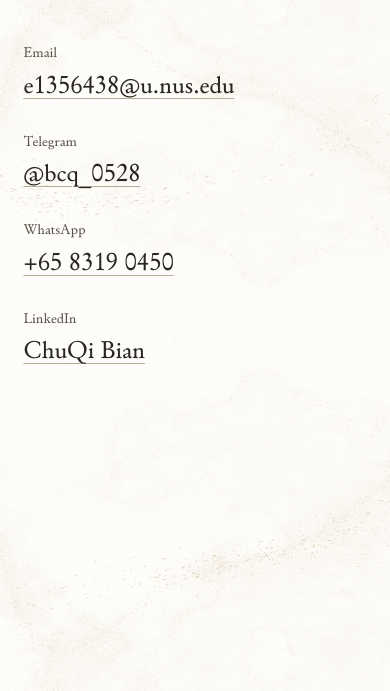
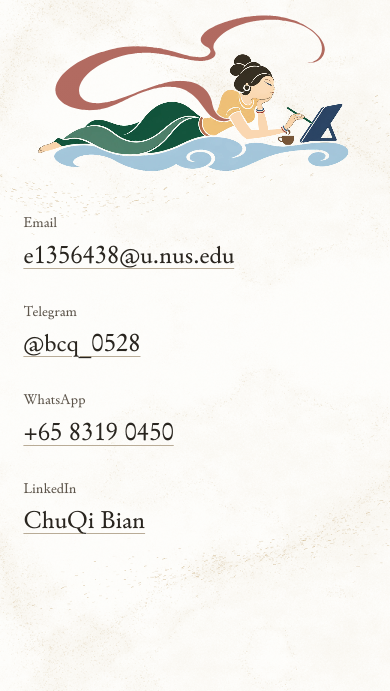
Before and after one commit to bianfolio/bianfolio.github.io, a plain HTML site: page contact.html in a window 390 px wide. Shown: the part 153-844 px from the top of the page. Drawn offline with Linux system fonts and the light colour scheme.

Commit message:
Introduce the coffee fairy on the responsive Contact page

```diff
--- a/contact.html
+++ b/contact.html
@@ -5,6 +5,24 @@
   <meta name="viewport" content="width=device-width, initial-scale=1">
   <title>Contact · Bian Chuqi</title>
   <link rel="stylesheet" href="style.css">
+  <script defer src="mascots/coffee-fairy/coffee-fairy.js?v=11-touch"></script>
+  <style>
+    .contact-page {
+      max-width: 1440px;
+      display: grid;
+      grid-template-columns: minmax(0, 1fr) minmax(0, 1.12fr);
+      grid-template-areas: "title fairy" "links fairy";
+      column-gap: clamp(1.5rem, 4vw, 4rem);
+    }
+    .contact-page h1 { grid-area: title; }
+    .contact-page .contact-list { grid-area: links; margin: 0; }
+    .contact-page coffee-fairy { grid-area: fairy; align-self: center; justify-self: center; --fairy-width: 680px; }
+    @media (max-width: 960px) {
+      .contact-page { grid-template-columns: minmax(0, 1fr); grid-template-areas: "title" "fairy" "links"; }
+      .contact-page h1 { margin-bottom: .25em; }
+      .contact-page coffee-fairy { --fairy-width: 420px; margin-block: .25rem 1.25rem; }
+    }
+  </style>
 </head>
 <body class="inner-page">
   <a class="skip" href="#main">Skip to content</a>
@@ -12,6 +30,7 @@
   <main id="main">
     <section class="details-page contact-page" aria-labelledby="page-title">
       <h1 id="page-title">Contact</h1>
+      <coffee-fairy></coffee-fairy>
       <dl class="contact-list">
         <div><dt>Email</dt><dd><a href="mailto:e1356438@u.nus.edu">e1356438@u.nus.edu</a></dd></div>
         <div><dt>Telegram</dt><dd><a href="https://t.me/bcq_0528">@bcq_0528</a></dd></div>
```
